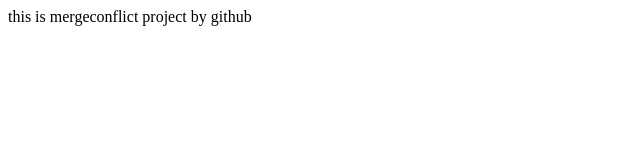
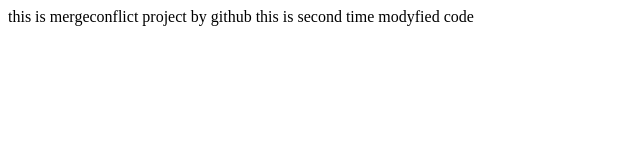
Before and after one commit to SrikanthReddy-36/MergeCoflict, a plain HTML site: page MergeCoflict/index.html in a window 1280 px wide. Shown: the whole page, without its empty margins (0-640 px from the left). Drawn offline with Linux system fonts and the light colour scheme.

Commit message:
index.html

```diff
--- a/MergeCoflict/index.html
+++ b/MergeCoflict/index.html
@@ -7,5 +7,6 @@
 </head>
 <body>
     this is mergeconflict project by github
+    this is second time modyfied code
 </body>
 </html>
```
